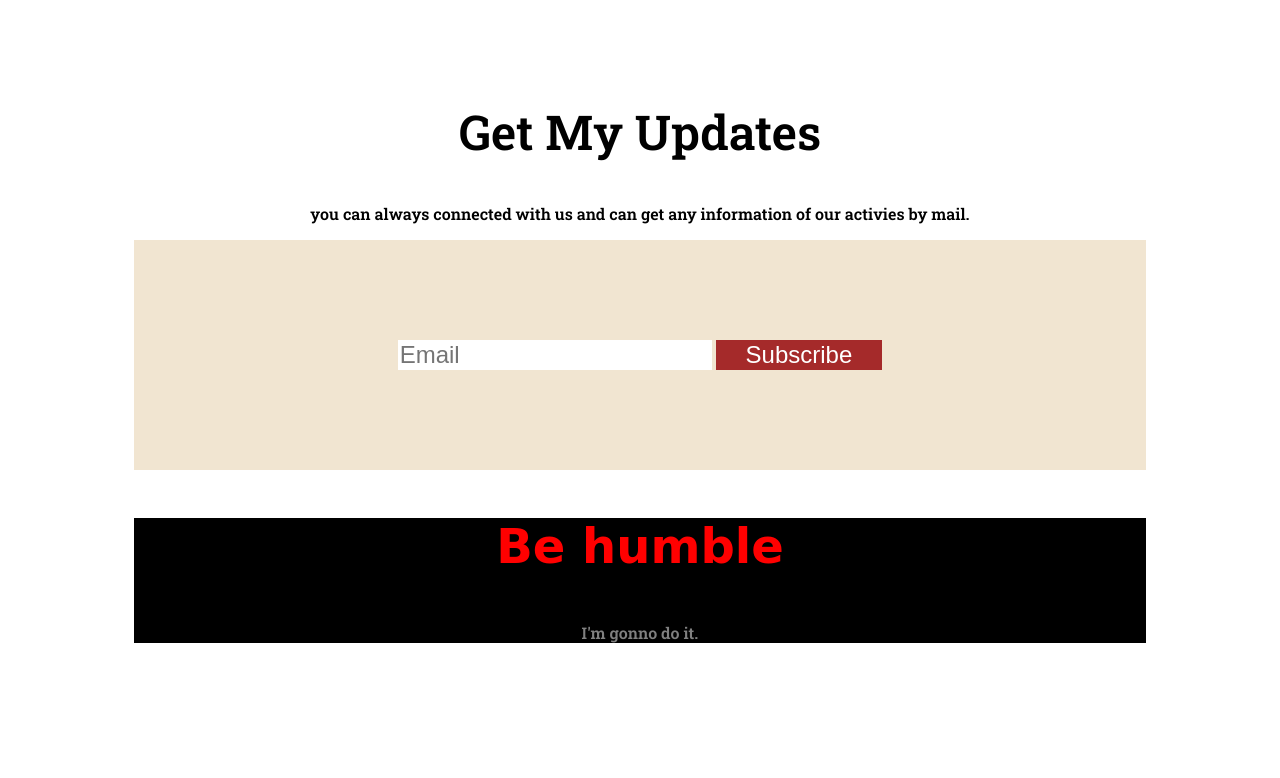
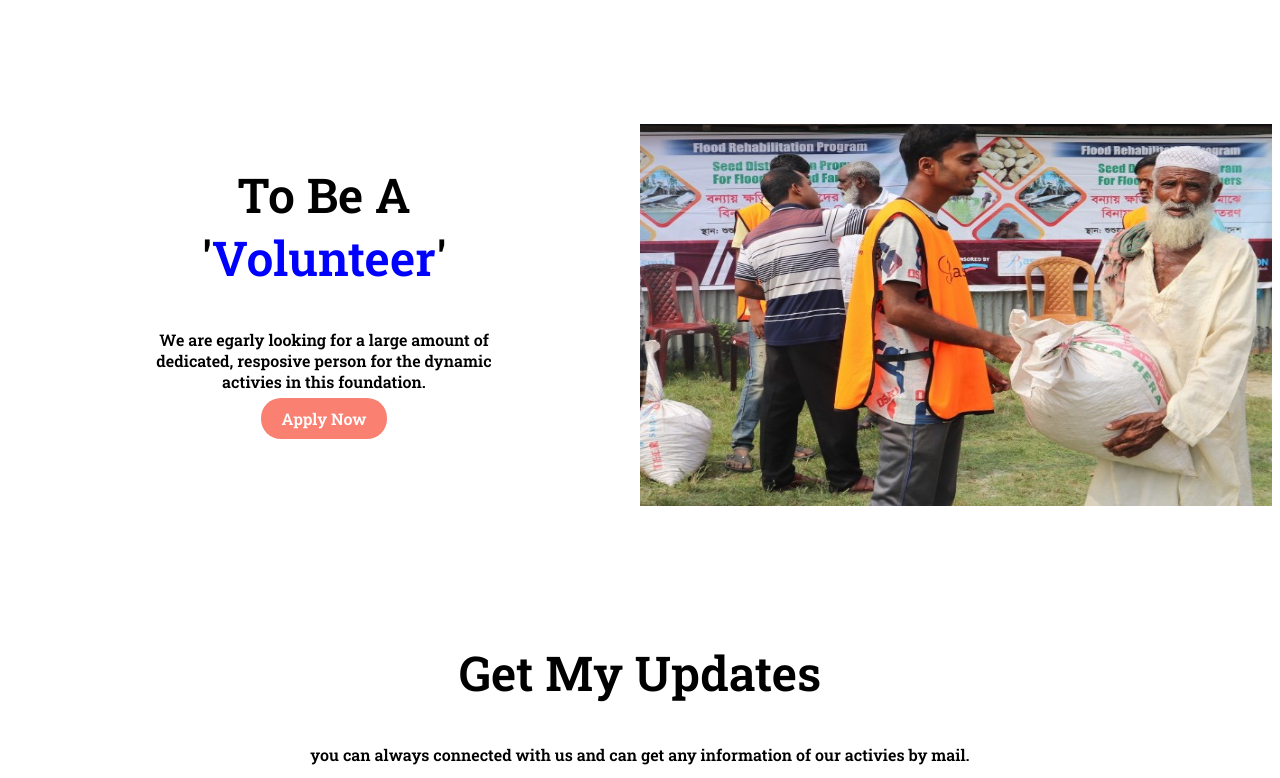
Before and after one commit to Arifin1i/donate-today-main, a plain HTML site: page index.html in a window 1280 px wide. Shown: the part 1733-2511 px from the top of the page. Before the commit the page ends 2392 px from the top, so only its background shows below. Drawn offline with Linux system fonts and the light colour scheme; a web font is replaced by a local one.

Commit message:
voluanteer

```diff
--- a/index.html
+++ b/index.html
@@ -64,6 +64,21 @@
                 constantly taking place in the body</p>
         </div>
     </section>
+
+    <section id="flex">
+        <div class="half-width">
+            <h1>To Be A <br> '<span>Volunteer</span>'</h1>
+            <p>We are egarly looking for a large amount of <br> dedicated, resposive person for the dynamic <br>
+                activies in
+                this
+                foundation.</p>
+            <a class="anchor-design" target="_blank" href="">Apply Now</a>
+        </div>
+        <div class="half-width">
+            <img id="Volunteer" src="images/donation10.jpg" alt="">
+        </div>
+    </section>
+
     <section>
         <div>
             <h1>Get My Updates</h1>
@@ -77,7 +92,7 @@
 </body>
 <footer>
     <h3>Be humble</h3>
-    <p>I'm gonno do it.</p>
+    <p>I'm gonno do it</p>
 </footer>
 
 
--- a/styles.css
+++ b/styles.css
@@ -89,12 +89,33 @@ input {
     margin-top: 12%;
 }
 
+#flex {
+    display: flex;
+    margin-top: 5%;
+
+}
+
+.half-width {
+    width: 50%;
+
+}
+
+span {
+    color: blue;
+}
+
+.half-width img {
+    width: 100%;
+    height: 80%;
+}
+
 .email {
-    margin-left: 10%;
-    margin-right: 10%;
-    size: 100px;
-    padding: 100px 150px;
+    margin-left: 20%;
+    margin-right: 20%;
+    font-size: 2mm;
+    padding: 50px;
     background-color: rgb(241, 229, 209);
+
 }
 
 .mail {
@@ -115,7 +136,7 @@ footer {
     border-top: 10px;
     background-color: black;
     color: gray;
-    padding: 0% 5% 0% 5%;
+    padding-bottom: 20px;
 }
 
 h3 {
```
Also changed, not shown: images/donation10.jpg (added).
